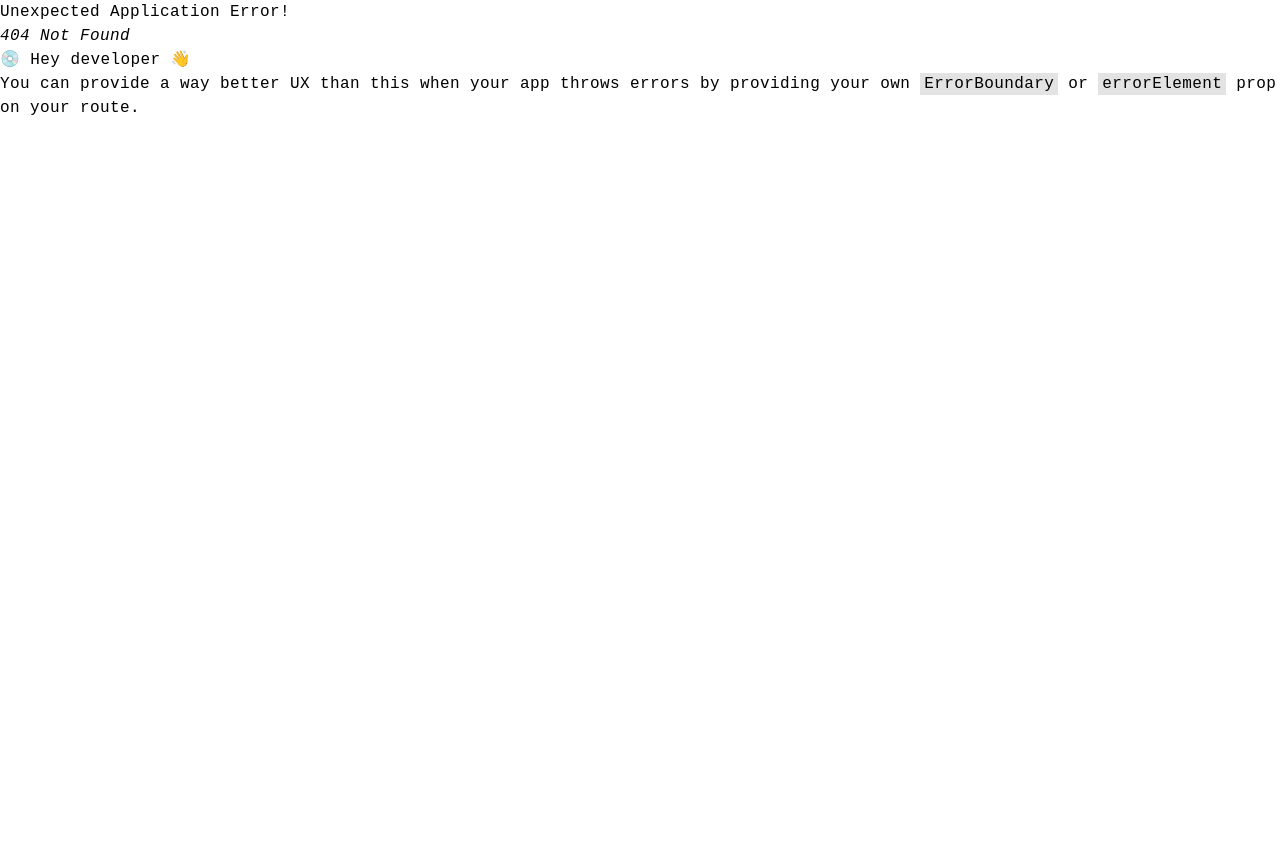
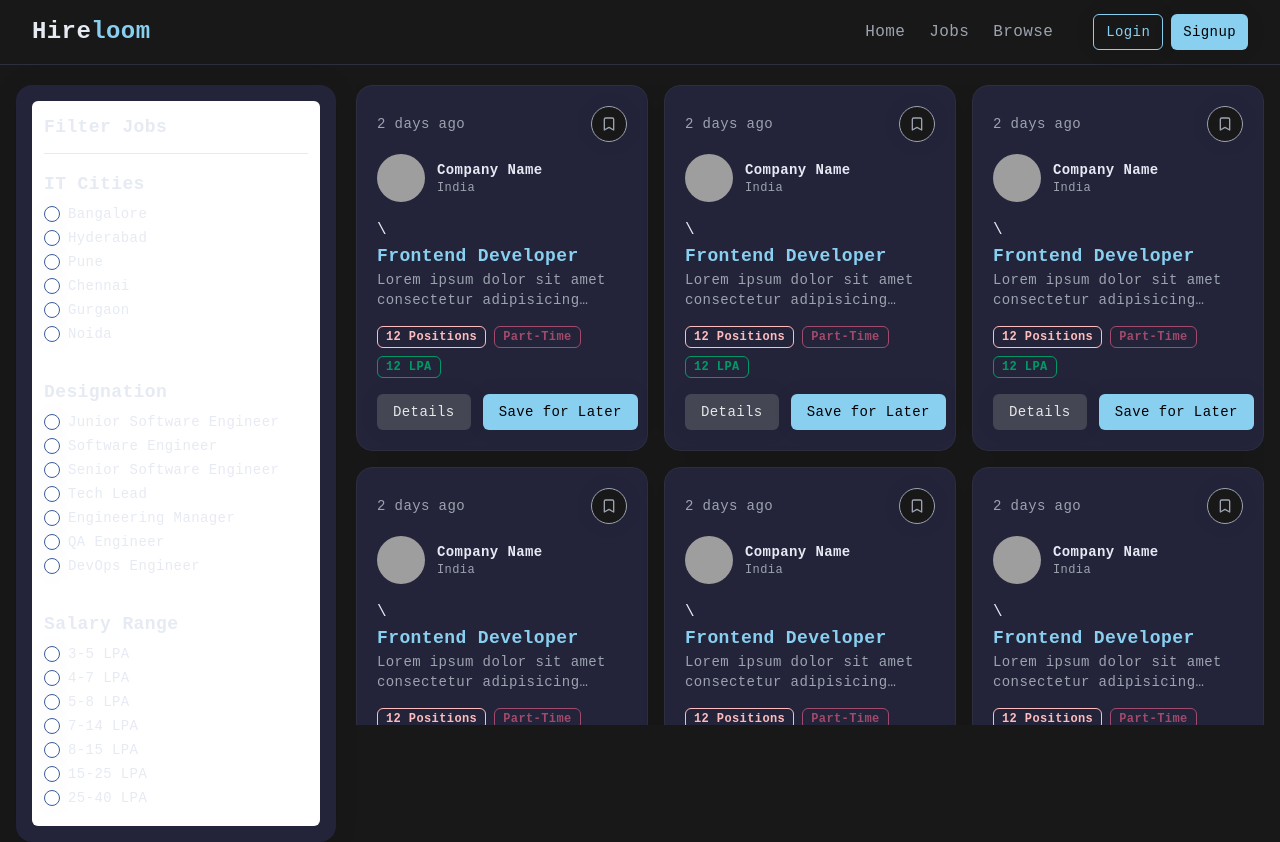
Before and after one commit to musabrayan/Hireloom, a React (Vite) app in the folder Frontend/: page /jobs in a window 1280 px wide. Before the commit this address had no page. Before the commit the page ends 800 px from the top, so only its background shows below. Built offline with nearby package versions, Linux system fonts and the light colour scheme; grey boxes are pictures that could not be loaded.

Commit message:
New features added

```diff
--- a/Frontend/src/App.jsx
+++ b/Frontend/src/App.jsx
@@ -1,29 +1,34 @@
-import { createBrowserRouter,RouterProvider } from "react-router-dom"
+import { createBrowserRouter, RouterProvider } from "react-router-dom"
 import Navbar from "./components/global/Navbar"
 import Login from "./components/auth/Login"
 import Signup from "./components/auth/Signup"
 import Home from "./components/Home"
+import JobBoard from "./components/JobBoard"
 
 const appRouter = createBrowserRouter([
   {
-    path:"/",
-    element: <Home/>
+    path: "/",
+    element: <Home />
   },
   {
-    path:"/login",
-    element: <Login/>
+    path: "/login",
+    element: <Login />
   },
   {
-    path:"/signup",
-    element: <Signup/>
+    path: "/signup",
+    element: <Signup />
   },
+  {
+    path: "/jobs",
+    element: <JobBoard />
+  },
+])
 
-])
 function App() {
   return (
-     <>
-      <RouterProvider router={appRouter}/>
-     </>
+    <div className="bg-background text-foreground min-h-screen">
+      <RouterProvider router={appRouter} />
+    </div>
   )
 }
 
--- /dev/null
+++ b/Frontend/src/components/FilterCards.jsx
@@ -0,0 +1,88 @@
+import React, { useState } from 'react'
+import { RadioGroup, RadioGroupItem } from './ui/radio-group'
+import { Label } from './ui/label'
+import { ChevronDown, ChevronUp } from 'lucide-react'
+
+const filterData = [
+  {
+    filterType: "IT Cities",
+    array: ["Bangalore", "Hyderabad", "Pune", "Chennai", "Gurgaon", "Noida"]
+  },
+  {
+    filterType: "Designation",
+    array: [
+      "Junior Software Engineer",
+      "Software Engineer",
+      "Senior Software Engineer",
+      "Tech Lead",
+      "Engineering Manager",
+      "QA Engineer",
+      "DevOps Engineer"
+    ]
+  },
+  {
+    filterType: "Salary Range",
+    array: [
+      "3-5 LPA",
+      "4-7 LPA",
+      "5-8 LPA",
+      "7-14 LPA",
+      "8-15 LPA",
+      "15-25 LPA",
+      "25-40 LPA"
+    ]
+  }
+]
+
+const FilterCards = () => {
+  const [selectedValue, setSelectedValue] = useState('')
+  const [isCollapsed, setIsCollapsed] = useState(true)
+
+  const changeHandler = (value) => {
+    setSelectedValue(value)
+  }
+
+  return (
+    <div className="w-full bg-white p-3 rounded-md">
+
+      <div className="flex items-center justify-between">
+        <h1 className="font-bold text-lg">Filter Jobs</h1>
+        <button
+          onClick={() => setIsCollapsed(!isCollapsed)}
+          className="lg:hidden flex items-center justify-center p-1 hover:bg-gray-100 rounded-md transition-colors"
+          aria-label="Toggle filters"
+        >
+          {isCollapsed ? (
+            <ChevronDown className="h-5 w-5" />
+          ) : (
+            <ChevronUp className="h-5 w-5" />
+          )}
+        </button>
+      </div>
+
+      <hr className="mt-3" />
+
+
+      <div className={`${isCollapsed ? 'hidden lg:block' : 'block'}`}>
+        <RadioGroup value={selectedValue} onValueChange={changeHandler}>
+          {filterData.map((data, index) => (
+            <div key={index} className="mt-4">
+              <h1 className="font-bold text-lg">{data.filterType}</h1>
+              {data.array.map((item, idx) => {
+                const itemId = `id${index}-${idx}`
+                return (
+                  <div className="flex items-center space-x-2 my-2" key={idx}>
+                    <RadioGroupItem value={item} id={itemId} />
+                    <Label htmlFor={itemId}>{item}</Label>
+                  </div>
+                )
+              })}
+            </div>
+          ))}
+        </RadioGroup>
+      </div>
+    </div>
+  )
+}
+
+export default FilterCards
--- /dev/null
+++ b/Frontend/src/components/JobBoard.jsx
@@ -0,0 +1,43 @@
+import React from 'react'
+import Navbar from './global/Navbar'
+import FilterCards from './FilterCards'
+import JobCard from './JobCard'
+
+const jobArray = [1, 2, 3, 4, 5, 6, 7, 8]
+
+const JobBoard = () => {
+  return (
+    <div className="bg-background text-foreground min-h-screen">
+      <Navbar />
+      <div className="mt-3 sm:mt-5 px-2 sm:px-4">
+        <div className="flex flex-col lg:flex-row gap-3 sm:gap-5">
+
+          <div className="w-full lg:w-80 flex-shrink-0">
+            <div className="bg-card text-card-foreground p-3 sm:p-4 rounded-lg sm:rounded-2xl shadow">
+              <FilterCards />
+            </div>
+          </div>
+
+
+          {jobArray.length <= 0 ? (
+            <div className="flex-1 text-center text-muted-foreground text-base sm:text-lg py-8">
+              Job not found
+            </div>
+          ) : (
+            <div className="flex-1 h-[70vh] sm:h-[80vh] overflow-y-auto pb-3 sm:pb-5">
+              <div className="grid grid-cols-1 sm:grid-cols-2 lg:grid-cols-2 xl:grid-cols-3 2xl:grid-cols-4 gap-3 sm:gap-4">
+                {jobArray.map((item, index) => (
+                  <div key={index}>
+                    <JobCard />
+                  </div>
+                ))}
+              </div>
+            </div>
+          )}
+        </div>
+      </div>
+    </div>
+  )
+}
+
+export default JobBoard
--- /dev/null
+++ b/Frontend/src/components/JobCard.jsx
@@ -0,0 +1,53 @@
+import React from 'react'
+import { Button } from './ui/button'
+import { Bookmark } from 'lucide-react'
+import { Avatar, AvatarImage } from './ui/avatar'
+import { Badge } from './ui/badge'
+
+const JobCard = () => {
+  return (
+    <div className="bg-card text-card-foreground p-5 rounded-2xl shadow border border-border transition hover:shadow-lg">
+
+      <div className="flex items-center justify-between mb-3 text-sm text-muted-foreground">
+        <span>2 days ago</span>
+        <Button variant="outline" className="rounded-full" size="icon">
+          <Bookmark className="w-4 h-4" />
+        </Button>
+      </div>
+
+
+      <div className="flex items-center gap-3 mb-4">
+        <Avatar className="w-12 h-12">
+          <AvatarImage src="https://imgs.search.brave.com/hoof-A79UqpE4cGRslutlU9zqOAoCwEI4sfy5cdG--c/rs:fit:860:0:0:0/g:ce/aHR0cHM6Ly9pbWcu/ZnJlZXBpay5jb20v/ZnJlZS12ZWN0b3Iv/YWJzdHJhY3QtY29t/cGFueS1sb2dvXzUz/ODc2LTEyMDUwMS5q/cGc_c2VtdD1haXNf/aHlicmlkJnc9NzQw" />
+        </Avatar>
+        <div>
+          <h2 className="font-semibold text-sm">Company Name</h2>
+          <p className="text-xs text-muted-foreground">India</p>
+        </div>
+      </div>
+
+ \
+      <div className="mb-4">
+        <h3 className="font-bold text-lg text-primary">Frontend Developer</h3>
+        <p className="text-sm text-muted-foreground line-clamp-2">
+          Lorem ipsum dolor sit amet consectetur adipisicing elit. Corrupti, reiciendis?
+        </p>
+      </div>
+
+
+      <div className="flex flex-wrap items-center gap-2 mb-4">
+        <Badge variant="outline" className="font-semibold text-accent">12 Positions</Badge>
+        <Badge variant="outline" className="font-semibold text-destructive">Part-Time</Badge>
+        <Badge variant="outline" className="font-semibold text-emerald-600 dark:text-emerald-400">12 LPA</Badge>
+      </div>
+
+
+      <div className="flex items-center gap-3">
+        <Button variant="secondary">Details</Button>
+        <Button className="bg-primary text-primary-foreground hover:bg-primary/90">Save for Later</Button>
+      </div>
+    </div>
+  )
+}
+
+export default JobCard
--- a/Frontend/src/components/global/Navbar.jsx
+++ b/Frontend/src/components/global/Navbar.jsx
@@ -37,14 +37,16 @@ const Navbar = () => {
 
 
                     <ul className="hidden sm:flex items-center gap-3 sm:gap-4 md:gap-6 text-muted-foreground font-medium">
-                        <li className="hover:text-primary cursor-pointer transition-colors text-sm md:text-base">
-                            Home
+                        <li className="hover:text-primary cursor-pointer transition-colors text-sm md:text-base"><Link to="/">
+                            Home</Link>
                         </li>
                         <li className="hover:text-primary cursor-pointer transition-colors text-sm md:text-base">
-                            Jobs
+                            <Link to="/jobs">
+                            Jobs</Link>
                         </li>
                         <li className="hover:text-primary cursor-pointer transition-colors text-sm md:text-base">
-                            Browse
+                            <Link to="/browse">
+                            Browse</Link>
                         </li>
                     </ul>
 
```
Also changed, not shown: 1 other file (tests, documents, lock files or other folders).
